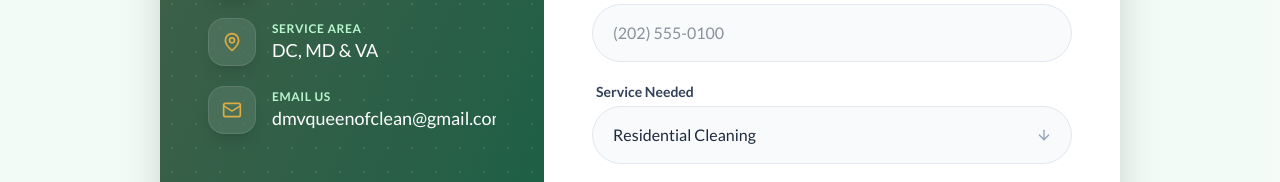
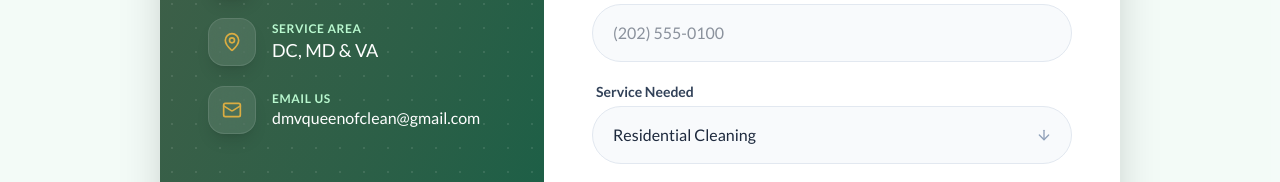
Before and after one commit to kingdomb/dmv-queen, a React (Vite) app: page / in a window 1280 px wide. Shown: the part 3134-3316 px from the top of the page. Built offline with nearby package versions, Linux system fonts and the light colour scheme.

Commit message:
fix: email text clipping on desktop contact section

```diff
--- a/src/App.jsx
+++ b/src/App.jsx
@@ -1005,11 +1005,11 @@ const App = () => {
                       <div className='w-9 h-9 lg:w-12 lg:h-12 bg-white/10 backdrop-blur-md rounded-lg lg:rounded-2xl flex items-center justify-center flex-shrink-0 border border-white/10 shadow-lg group-hover:bg-white/20 transition-all duration-300'>
                         <Mail className='w-4 h-4 lg:w-5 lg:h-5 text-royal-gold' />
                       </div>
-                      <div className='text-left overflow-hidden'>
+                      <div className='text-left'>
                         <p className='text-[9px] lg:text-xs font-bold text-green-200 uppercase tracking-wider leading-tight'>
                           Email Us
                         </p>
-                        <span className='font-medium text-xs lg:text-lg'>
+                        <span className='font-medium text-xs lg:text-base'>
                           dmvqueenofclean@gmail.com
                         </span>
                       </div>
```
